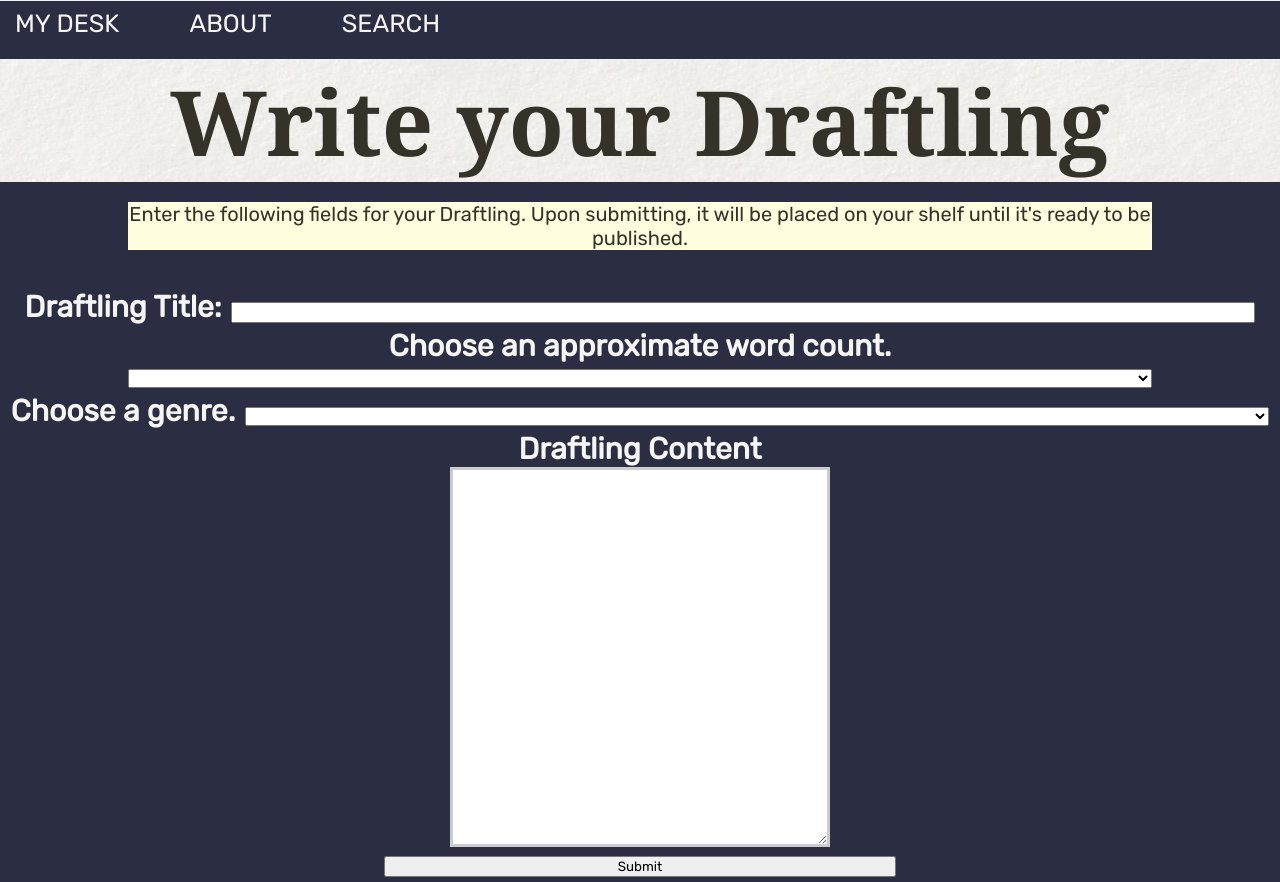
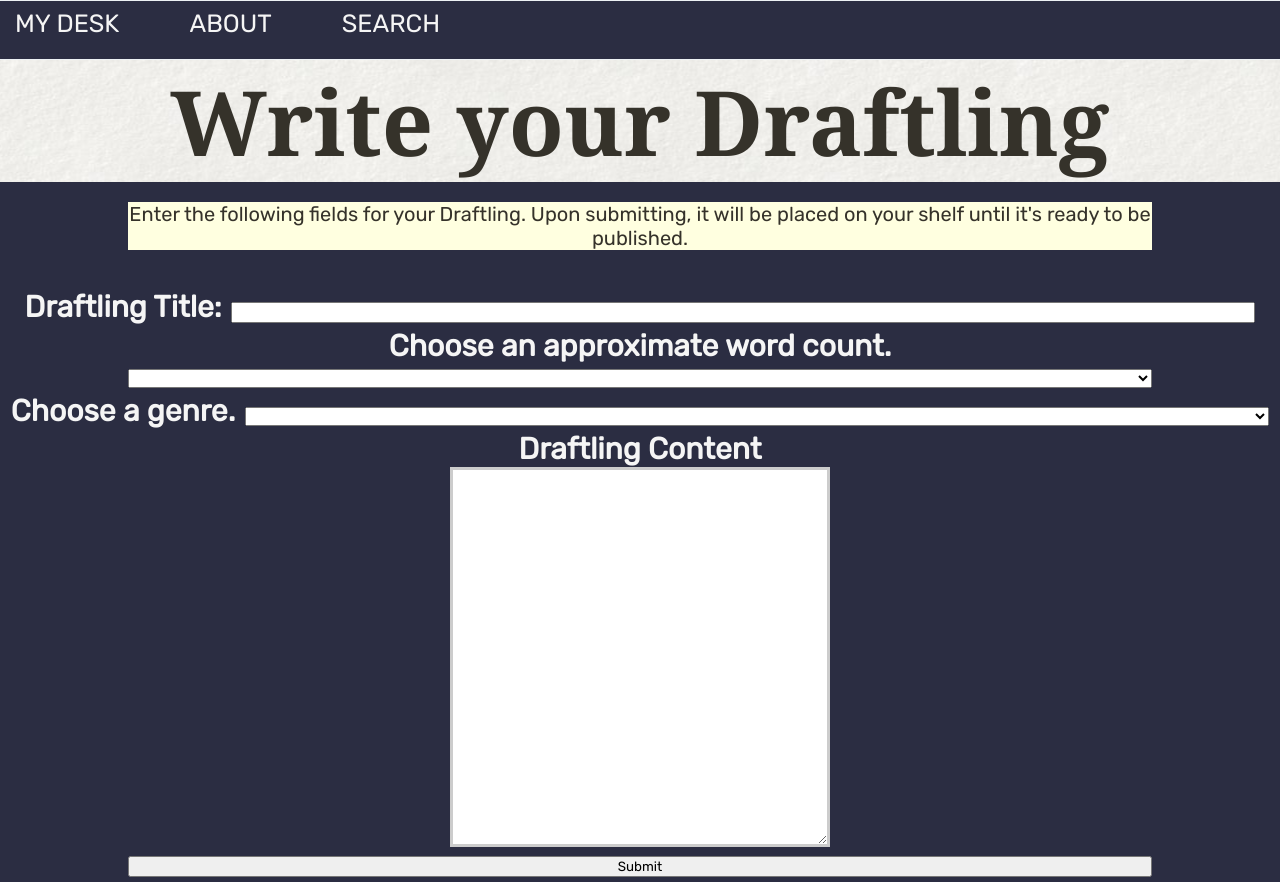
Before and after one commit to amrvitale/draftling-capstone, a React (Create React App) app: page /postdraftling in a window 1280 px wide. Built offline with nearby package versions, Linux system fonts and the light colour scheme; no server answers.

Commit message:
added maxlength and fixed submit button

```diff
--- a/src/App.css
+++ b/src/App.css
@@ -70,9 +70,7 @@ h1, h2 {
   .tagline, .instructions {
     font-size: 20px;
   }
-  .submitBtn {
-    width: 40%;
-  }
+
   input, select {
     width: 50%;
   }
--- a/src/edit/Edit.js
+++ b/src/edit/Edit.js
@@ -101,7 +101,7 @@ class Edit extends React.Component {
 
                      <form onSubmit={this.handleSubmit}>
                     <label className="postLabel" htmlFor="title">Draftling Title:</label>
-                    <input value={this.state.title} type="text" name="title" id="title" style={styleTitle} onChange={this.handleChange} required></input>
+                    <input value={this.state.title} type="text" name="title" id="title" style={styleTitle} onChange={this.handleChange} maxLength={30} required></input>
                     <br />
                     <label className="postLabel" htmlFor="wordcount">Choose an approximate word count.</label>
                     <select value={this.state.wordcount} name="wordcount" id="wordcount" onChange={this.handleChange} required>
--- a/src/postDraftling/PostDraftling.js
+++ b/src/postDraftling/PostDraftling.js
@@ -82,7 +82,7 @@ class PostDraftling extends React.Component {
                 <br />
                 <form onSubmit={this.handleSubmit}>
                     <label className="postLabel" htmlFor="title">Draftling Title:</label>
-                    <input type="text" name="title" id="title" style={styleTitle} onChange={this.handleChange} required></input>
+                    <input type="text" name="title" id="title" style={styleTitle} onChange={this.handleChange} maxLength={30} required></input>
                     <br />
                     <label className="postLabel" htmlFor="wordcount">Choose an approximate word count.</label>
                     <select name="wordcount" id="wordcount" onChange={this.handleChange} required>
```
